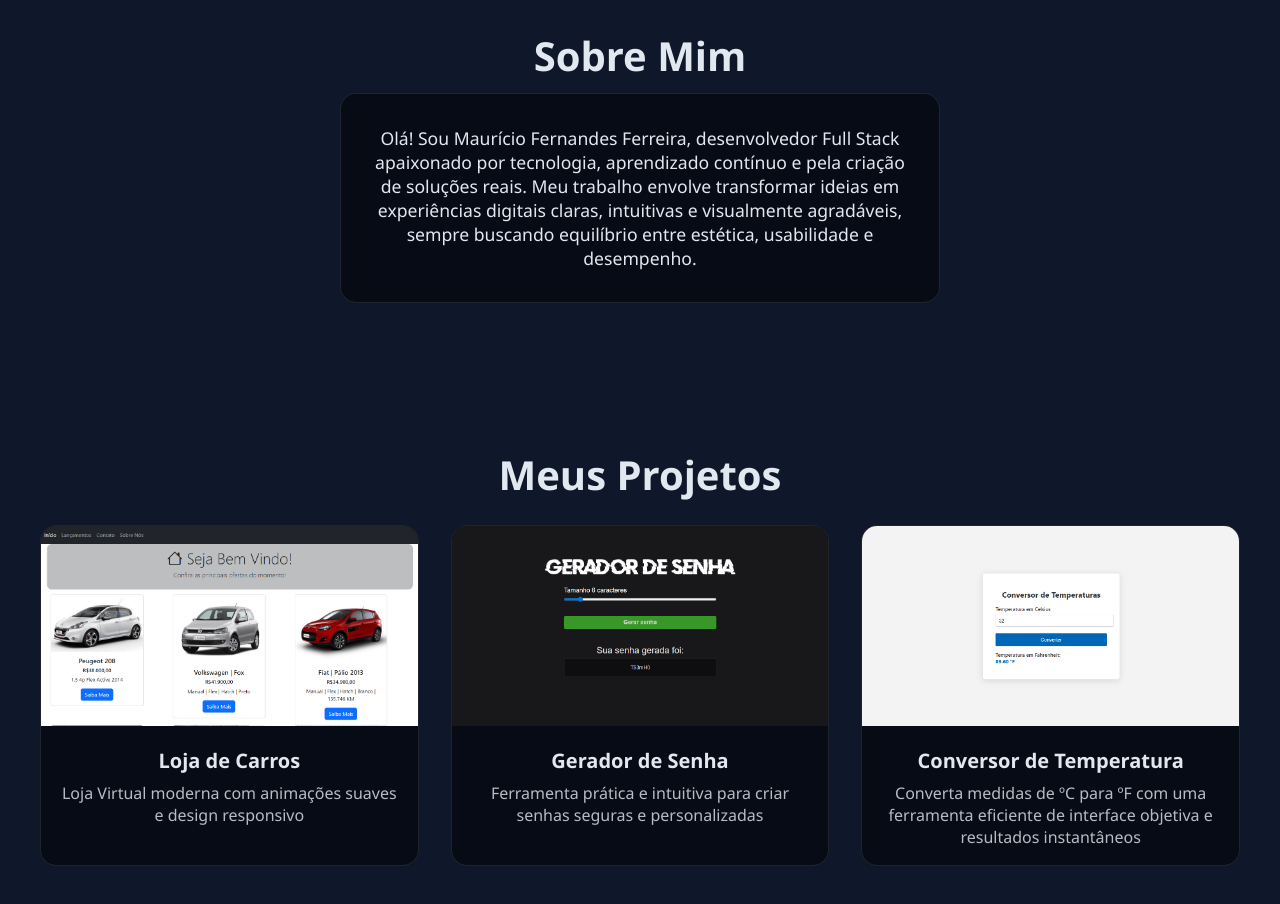
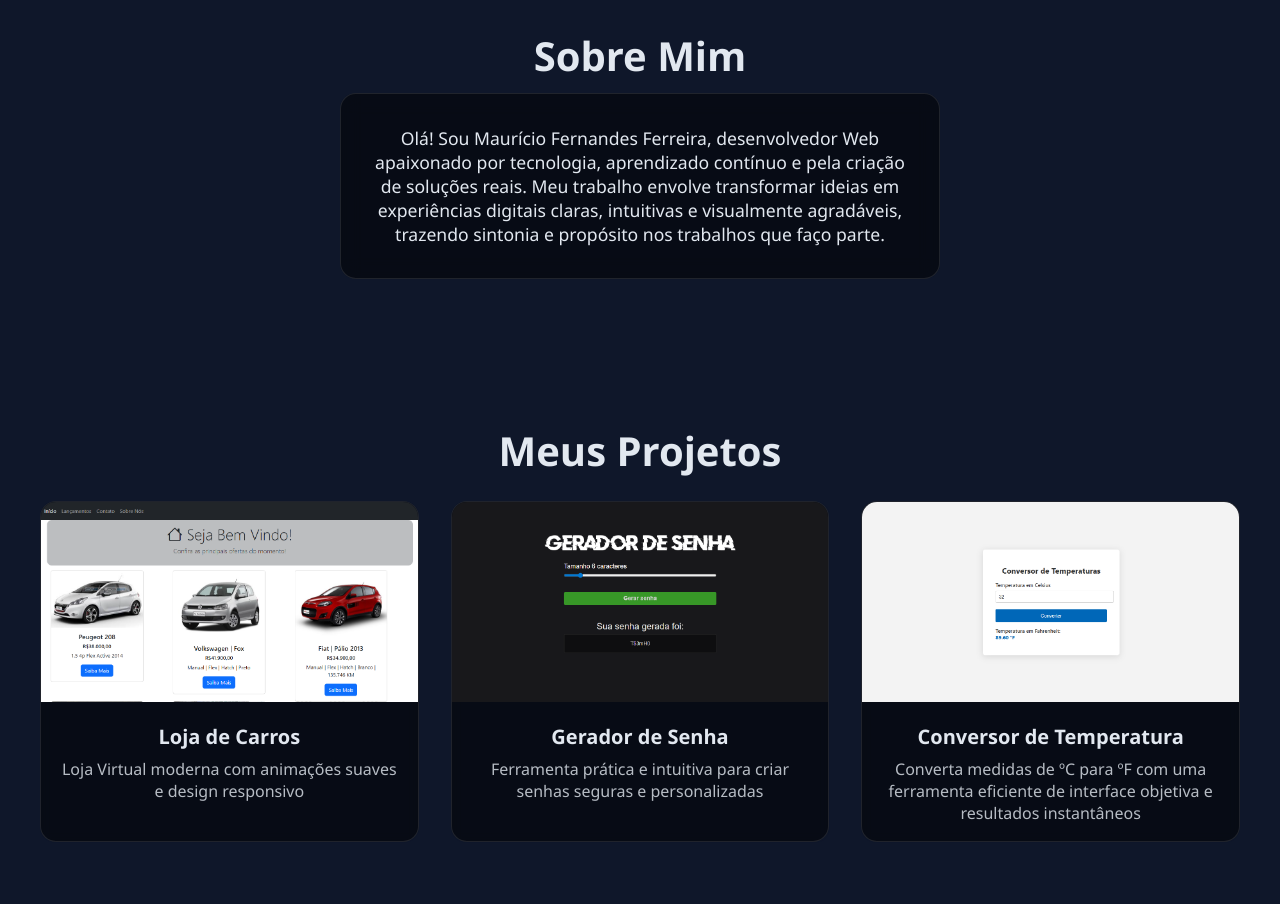
Before and after one commit to maufer814/maufer814.github.io, a plain HTML site: page index.html in a window 1280 px wide. Shown: the part 820-1724 px from the top of the page. Drawn offline with Linux system fonts and the light colour scheme.

Commit message:
Update index.html

```diff
--- a/index.html
+++ b/index.html
@@ -34,10 +34,9 @@
     <section id="sobre" class="sobre">
         <h2 class="sobre-titulo">Sobre Mim</h2>
         <div class="sobre-caixa">
-            <p class="sobre-paragrafo">Olá! Sou Maurício Fernandes Ferreira, desenvolvedor Full Stack apaixonado por
+            <p class="sobre-paragrafo">Olá! Sou Maurício Fernandes Ferreira, desenvolvedor Web apaixonado por
                 tecnologia, aprendizado contínuo e pela criação de soluções reais. Meu trabalho envolve transformar
-                ideias em experiências digitais claras, intuitivas e visualmente agradáveis, sempre buscando equilíbrio
-                entre estética, usabilidade e desempenho.</p>
+                ideias em experiências digitais claras, intuitivas e visualmente agradáveis, trazendo sintonia e propósito nos trabalhos que faço parte.</p>
         </div>
     </section>
 
@@ -122,4 +121,5 @@
     </script>
 </body>
 
+
 </html>
```
